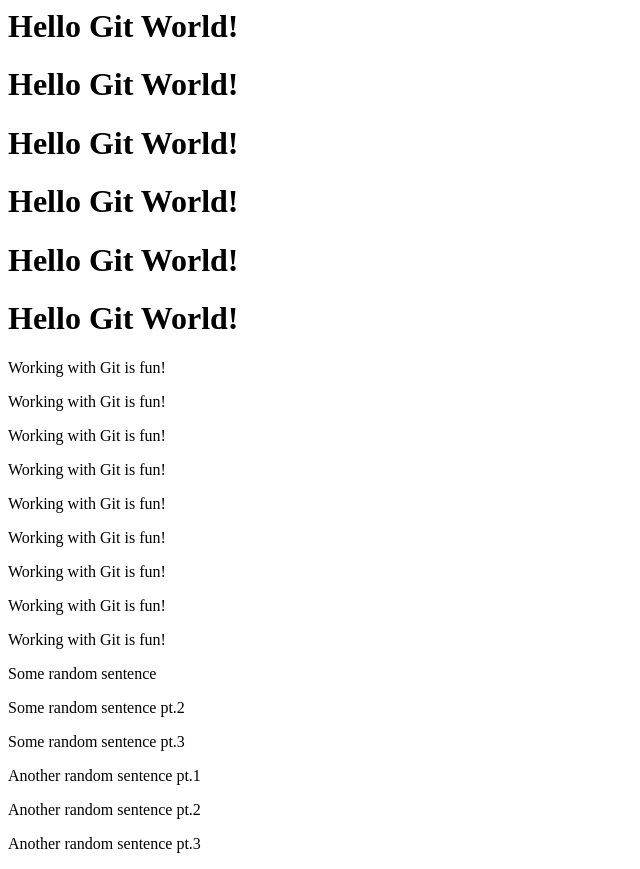
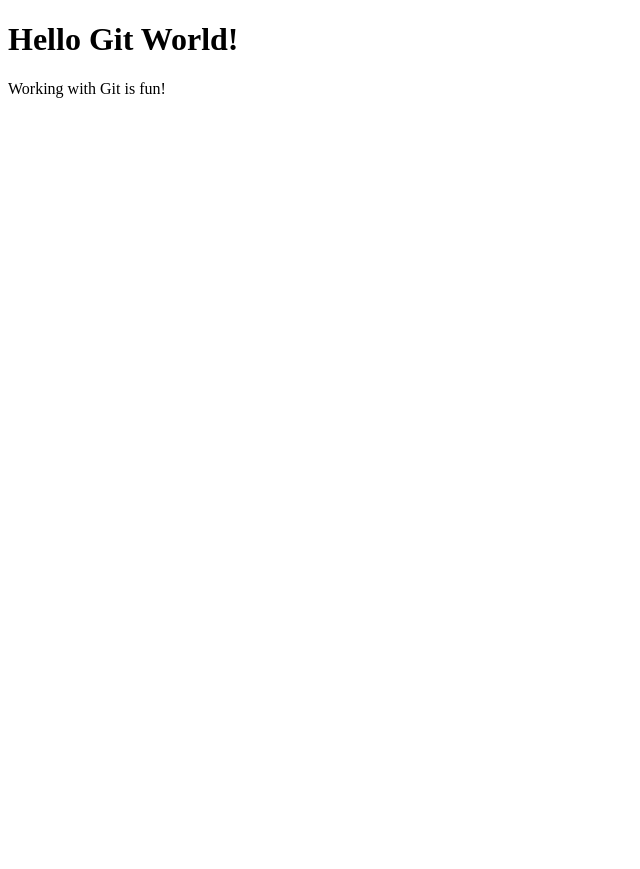
Before and after one commit to pushkqr/git-github-masterclass, a plain HTML site: page index.html in a window 1280 px wide. Shown: the whole page, without its empty margins (0-640 px from the left). After the commit the page ends 800 px from the top, so only its background shows below. Drawn offline with Linux system fonts and the light colour scheme.

Commit message:
Reformat code

```diff
--- a/index.html
+++ b/index.html
@@ -1,42 +1,16 @@
-<h1>Hello Git World!</h1>
-<h1>Hello Git World!</h1>
-<h1>Hello Git World!</h1>
-<h1>Hello Git World!</h1>
-<h1>Hello Git World!</h1>
-<h1>Hello Git World!</h1>
+<!DOCTYPE html>
+<html lang="en">
+  <head>
+    <meta charset="UTF-8" />
+    <meta http-equiv="X-UA-Compatible" content="IE=edge" />
+    <meta name="viewport" content="width=device-width, initial-scale=1.0" />
+    <title>Document</title>
+  </head>
+  <body>
+    <h1>Hello Git World!</h1>
 
-<div>
-  <p>Working with Git is fun!</p>
-  <p>Working with Git is fun!</p>
-  <p>Working with Git is fun!</p>
-  <p>Working with Git is fun!</p>
-  <p>Working with Git is fun!</p>
-  <p>Working with Git is fun!</p>
-  <p>Working with Git is fun!</p>
-  <p>Working with Git is fun!</p>
-  <p>Working with Git is fun!</p>
-</div>
-
-<div>
-  <p>Some random sentence</p>
-</div>
-
-<div>
-  <p>Some random sentence pt.2</p>
-</div>
-
-<div>
-  <p>Some random sentence pt.3</p>
-</div>
-
-<div>
-  <p>Another random sentence pt.1</p>
-</div>
-
-<div>
-  <p>Another random sentence pt.2</p>
-</div>
-
-<div>
-  <p>Another random sentence pt.3</p>
-</div>
+    <div>
+      <p>Working with Git is fun!</p>
+    </div>
+  </body>
+</html>
```
